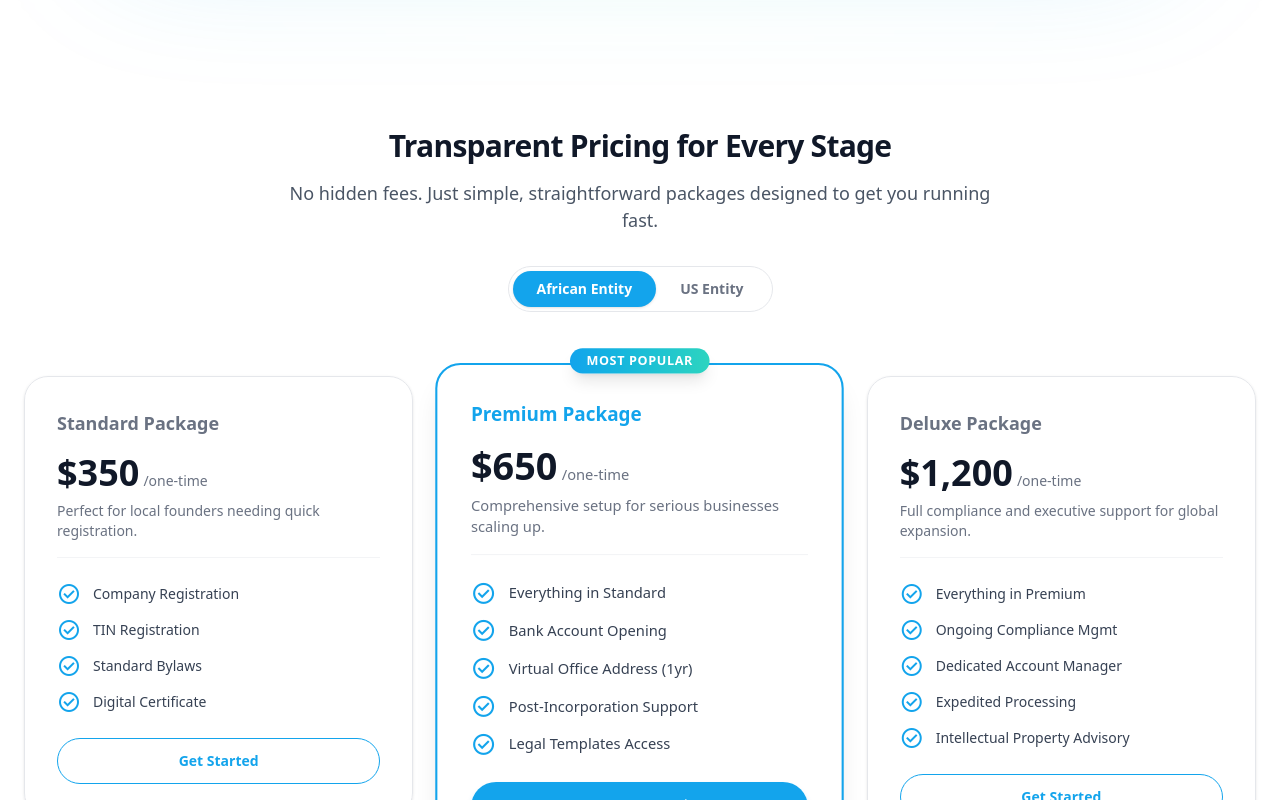
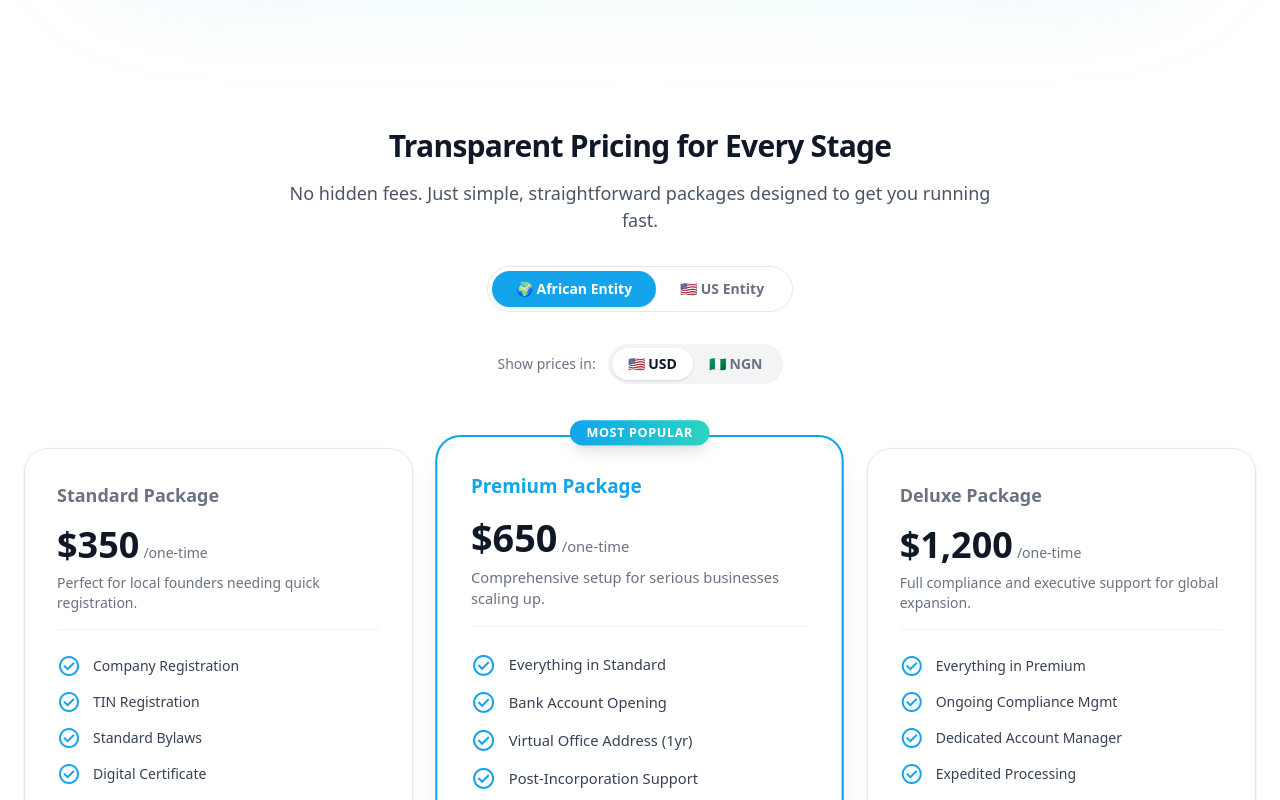
Before and after one commit to Emmanuelonyo/Atlaz, a Next.js app: page / in a window 1280 px wide. Shown: the part 3640-4440 px from the top of the page. Built offline with nearby package versions, Linux system fonts and the light colour scheme.

Commit message:
feat: add NGN currency toggle to pricing

```diff
--- a/components/landing/Pricing.tsx
+++ b/components/landing/Pricing.tsx
@@ -4,10 +4,12 @@ import { useState } from "react";
 import Link from "next/link";
 
 type EntityType = "african" | "us";
+type Currency = "usd" | "ngn";
 
 interface PricingPlan {
   name: string;
-  price: string;
+  priceUSD: string;
+  priceNGN: string;
   description: string;
   features: string[];
   isPopular?: boolean;
@@ -17,7 +19,8 @@ const pricingData: Record<EntityType, PricingPlan[]> = {
   african: [
     {
       name: "Standard Package",
-      price: "$350",
+      priceUSD: "$350",
+      priceNGN: "₦525,000",
       description: "Perfect for local founders needing quick registration.",
       features: [
         "Company Registration",
@@ -28,7 +31,8 @@ const pricingData: Record<EntityType, PricingPlan[]> = {
     },
     {
       name: "Premium Package",
-      price: "$650",
+      priceUSD: "$650",
+      priceNGN: "₦975,000",
       description: "Comprehensive setup for serious businesses scaling up.",
       features: [
         "Everything in Standard",
@@ -41,7 +45,8 @@ const pricingData: Record<EntityType, PricingPlan[]> = {
     },
     {
       name: "Deluxe Package",
-      price: "$1,200",
+      priceUSD: "$1,200",
+      priceNGN: "₦1,800,000",
       description: "Full compliance and executive support for global expansion.",
       features: [
         "Everything in Premium",
@@ -55,7 +60,8 @@ const pricingData: Record<EntityType, PricingPlan[]> = {
   us: [
     {
       name: "Standard Package",
-      price: "$499",
+      priceUSD: "$499",
+      priceNGN: "₦750,000",
       description: "Essential US entity formation for startups.",
       features: [
         "Delaware C-Corp Formation",
@@ -66,7 +72,8 @@ const pricingData: Record<EntityType, PricingPlan[]> = {
     },
     {
       name: "Premium Package",
-      price: "$780",
+      priceUSD: "$780",
+      priceNGN: "₦1,170,000",
       description: "Complete package for scaling globally with US presence.",
       features: [
         "Everything in Standard",
@@ -79,7 +86,8 @@ const pricingData: Record<EntityType, PricingPlan[]> = {
     },
     {
       name: "Deluxe Package",
-      price: "$1,500",
+      priceUSD: "$1,500",
+      priceNGN: "₦2,250,000",
       description: "Enterprise-grade setup with full compliance and support.",
       features: [
         "Everything in Premium",
@@ -95,10 +103,14 @@ const pricingData: Record<EntityType, PricingPlan[]> = {
 function PricingCard({
   plan,
   isPopular,
+  currency,
 }: {
   plan: PricingPlan;
   isPopular?: boolean;
+  currency: Currency;
 }) {
+  const price = currency === "usd" ? plan.priceUSD : plan.priceNGN;
+
   if (isPopular) {
     return (
       <div className="flex flex-col p-8 bg-white dark:bg-gray-800 rounded-3xl border-2 border-primary shadow-xl relative scale-105 z-10">
@@ -109,7 +121,7 @@ function PricingCard({
           <h3 className="text-lg font-semibold text-primary">{plan.name}</h3>
           <div className="mt-4 flex items-baseline gap-1">
             <span className="text-4xl font-bold text-gray-900 dark:text-white">
-              {plan.price}
+              {price}
             </span>
             <span className="text-sm text-gray-500 font-medium">/one-time</span>
           </div>
@@ -158,7 +170,7 @@ function PricingCard({
         </h3>
         <div className="mt-4 flex items-baseline gap-1">
           <span className="text-4xl font-bold text-gray-900 dark:text-white">
-            {plan.price}
+            {price}
           </span>
           <span className="text-sm text-gray-500 font-medium">/one-time</span>
         </div>
@@ -194,6 +206,7 @@ function PricingCard({
 
 export function Pricing() {
   const [entityType, setEntityType] = useState<EntityType>("african");
+  const [currency, setCurrency] = useState<Currency>("usd");
 
   const currentPlans = pricingData[entityType];
 
@@ -208,6 +221,8 @@ export function Pricing() {
             No hidden fees. Just simple, straightforward packages designed to
             get you running fast.
           </p>
+
+          {/* Entity Type Toggle */}
           <div className="flex items-center p-1 bg-white/50 backdrop-blur-sm dark:bg-gray-800 rounded-full border border-gray-200 dark:border-gray-700 mt-4">
             <button
               onClick={() => setEntityType("african")}
@@ -217,7 +232,7 @@ export function Pricing() {
                   : "text-gray-500 hover:text-gray-900 dark:text-gray-400 dark:hover:text-white"
               }`}
             >
-              African Entity
+              🌍 African Entity
             </button>
             <button
               onClick={() => setEntityType("us")}
@@ -227,13 +242,46 @@ export function Pricing() {
                   : "text-gray-500 hover:text-gray-900 dark:text-gray-400 dark:hover:text-white"
               }`}
             >
-              US Entity
+              🇺🇸 US Entity
             </button>
           </div>
+
+          {/* Currency Toggle */}
+          <div className="flex items-center gap-3 mt-4">
+            <span className="text-sm text-gray-500 dark:text-gray-400">Show prices in:</span>
+            <div className="flex items-center p-1 bg-gray-100 dark:bg-gray-800 rounded-full">
+              <button
+                onClick={() => setCurrency("usd")}
+                className={`px-4 py-1.5 rounded-full text-sm font-semibold transition-all ${
+                  currency === "usd"
+                    ? "bg-white dark:bg-gray-700 text-gray-900 dark:text-white shadow-sm"
+                    : "text-gray-500 hover:text-gray-900 dark:text-gray-400 dark:hover:text-white"
+                }`}
+              >
+                🇺🇸 USD
+              </button>
+              <button
+                onClick={() => setCurrency("ngn")}
+                className={`px-4 py-1.5 rounded-full text-sm font-semibold transition-all ${
+                  currency === "ngn"
+                    ? "bg-white dark:bg-gray-700 text-gray-900 dark:text-white shadow-sm"
+                    : "text-gray-500 hover:text-gray-900 dark:text-gray-400 dark:hover:text-white"
+                }`}
+              >
+                🇳🇬 NGN
+              </button>
+            </div>
+          </div>
+
+          {currency === "ngn" && (
+            <p className="text-xs text-gray-400 dark:text-gray-500 mt-2">
+              * NGN prices are approximate at ₦1,500/$1. Final amount confirmed at checkout.
+            </p>
+          )}
         </div>
         <div className="grid grid-cols-1 md:grid-cols-3 gap-8 items-start">
           {currentPlans.map((plan, index) => (
-            <PricingCard key={index} plan={plan} isPopular={plan.isPopular} />
+            <PricingCard key={index} plan={plan} isPopular={plan.isPopular} currency={currency} />
           ))}
         </div>
       </div>
```
Also changed, not shown: 1 other file (tests, documents, lock files or other folders).
